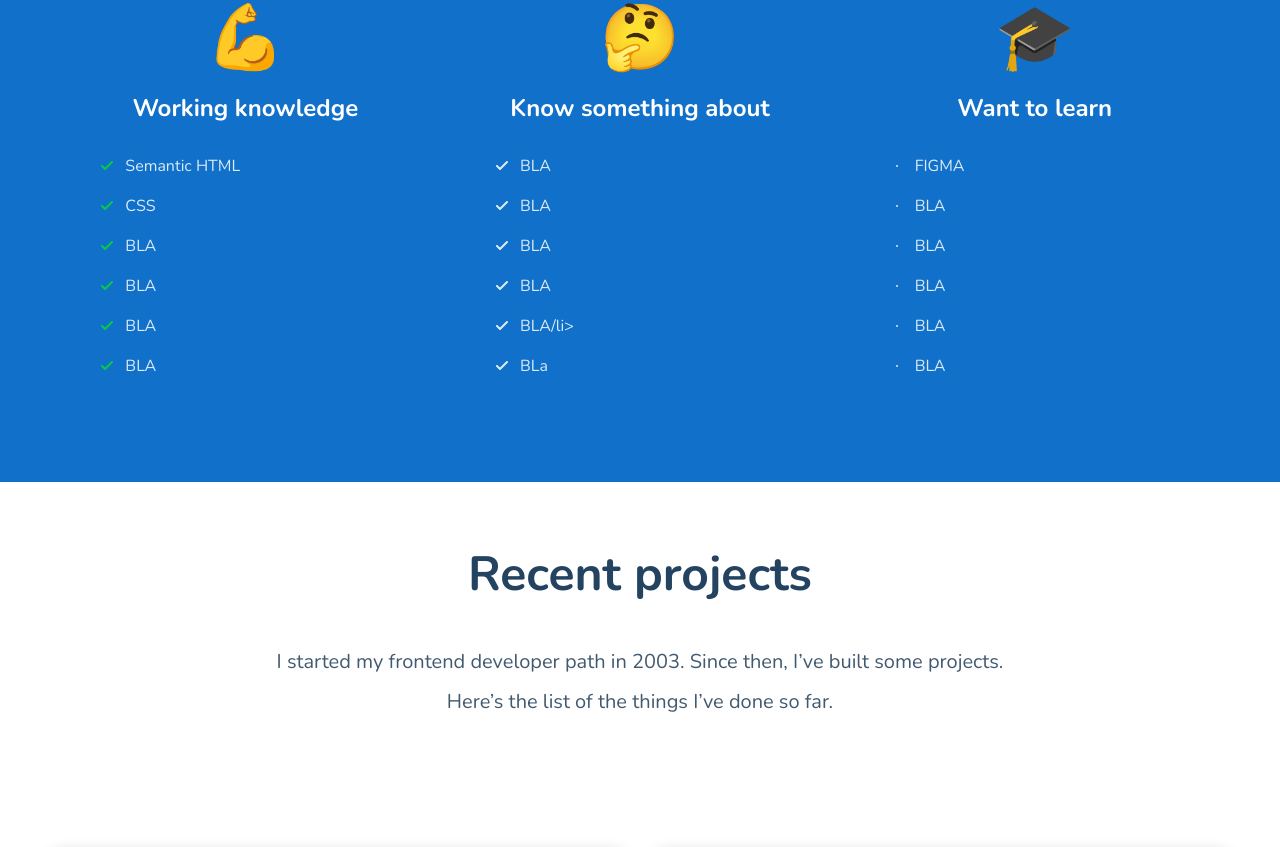
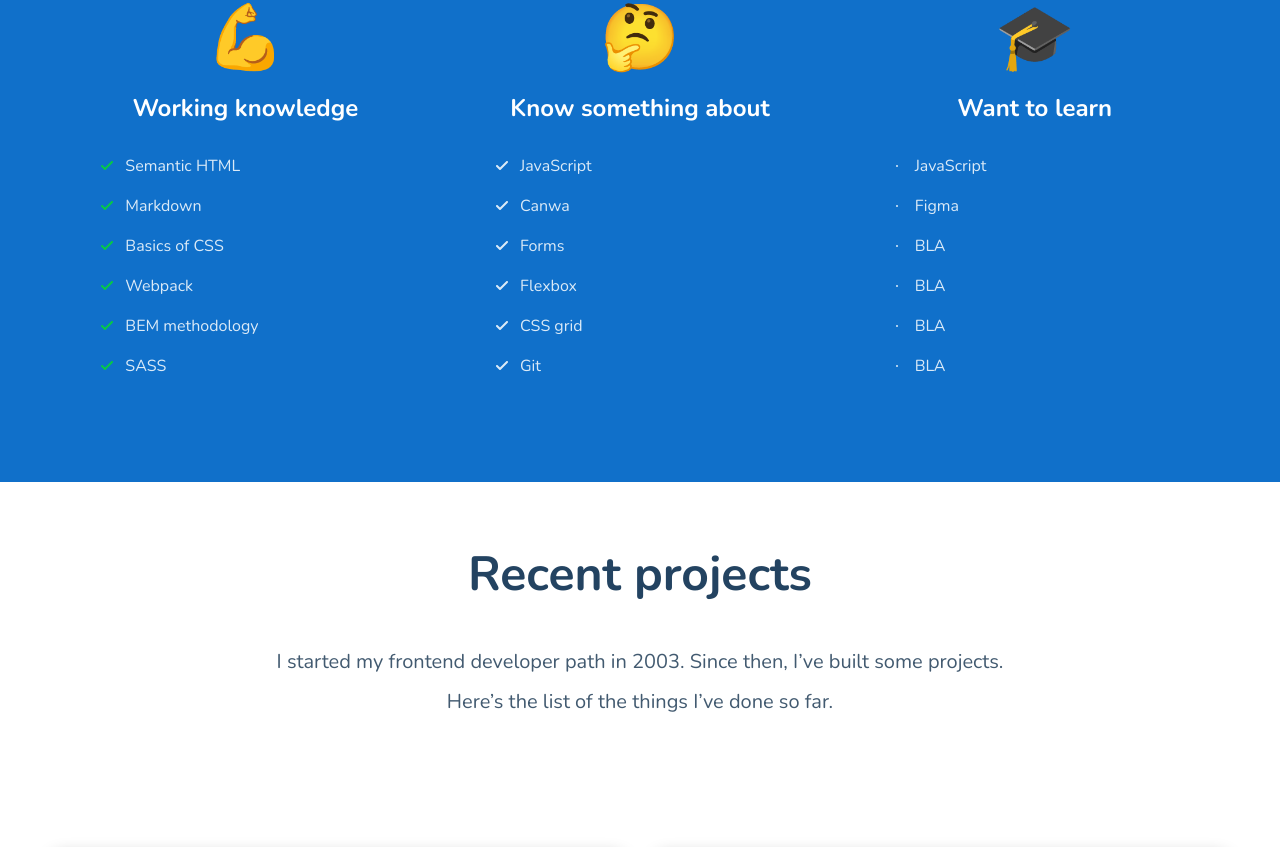
Before and after one commit to AniaGall/AniaGall.github.io, a website built with webpack: page src/pages/index.html in a window 1280 px wide. Shown: the part 1037-1884 px from the top of the page. Built offline with nearby package versions, Linux system fonts and the light colour scheme; no server answers.

Commit message:
I'm starting work in js

```diff
--- a/src/js/index.js
+++ b/src/js/index.js
@@ -1,3 +1,10 @@
-import '../scss/main.scss';
+import "../scss/main.scss";
 
-console.log('HELLO 🚀')
+console.log("HELLO 🚀");
+
+fetch("https://api.github.com/users/AniaGall/repos")
+  .then((res) => res.json())
+  .then((res) => {
+    console.log(res);
+  })
+  .catch((e) => console.log(e));
--- a/src/pages/index.html
+++ b/src/pages/index.html
@@ -47,31 +47,31 @@
            <h3 class="skills-section__header">Working knowledge</h3>
            <ul class="skills-list">
              <li class="skills-list__item">Semantic HTML</li>
-             <li class="skills-list__item">CSS</li>
-             <li class="skills-list__item">BLA</li>
-             <li class="skills-list__item">BLA</li>
-             <li class="skills-list__item">BLA</li>
-             <li class="skills-list__item">BLA</li>
+             <li class="skills-list__item">Markdown</li>
+             <li class="skills-list__item">Basics of CSS</li>
+             <li class="skills-list__item">Webpack</li>
+             <li class="skills-list__item">BEM methodology</li>
+             <li class="skills-list__item">SASS</li>
            </ul>
          </article>
         <article class="skills-section">
           <span class="skills-section__emoji">🤔</span>
           <h3 class="skills-section__header">Know something about</h3>
           <ul class="skills-list skills-list--blue">
-            <li class="skills-list__item">BLA</li>
-            <li class="skills-list__item">BLA</li>
-            <li class="skills-list__item">BLA</li>
-            <li class="skills-list__item">BLA</li>
-            <li class="skills-list__item">BLA/li>
-            <li class="skills-list__item">BLa</li>
+            <li class="skills-list__item">JavaScript</li>
+            <li class="skills-list__item">Canwa</li>
+            <li class="skills-list__item">Forms</li>
+            <li class="skills-list__item">Flexbox</li>
+            <li class="skills-list__item">CSS grid</li>
+            <li class="skills-list__item">Git</li>
           </ul>
         </article>
         <article class="skills-section">
           <span class="skills-section__emoji">🎓</span>
           <h3 class="skills-section__header">Want to learn</h3>
           <ul class="skills-list skills-list--dot">
-            <li class="skills-list__item">FIGMA</li>
-            <li class="skills-list__item">BLA</li>
+            <li class="skills-list__item">JavaScript</li>
+            <li class="skills-list__item">Figma</li>
             <li class="skills-list__item">BLA</li>
             <li class="skills-list__item">BLA</li>
             <li class="skills-list__item">BLA</li>
```
